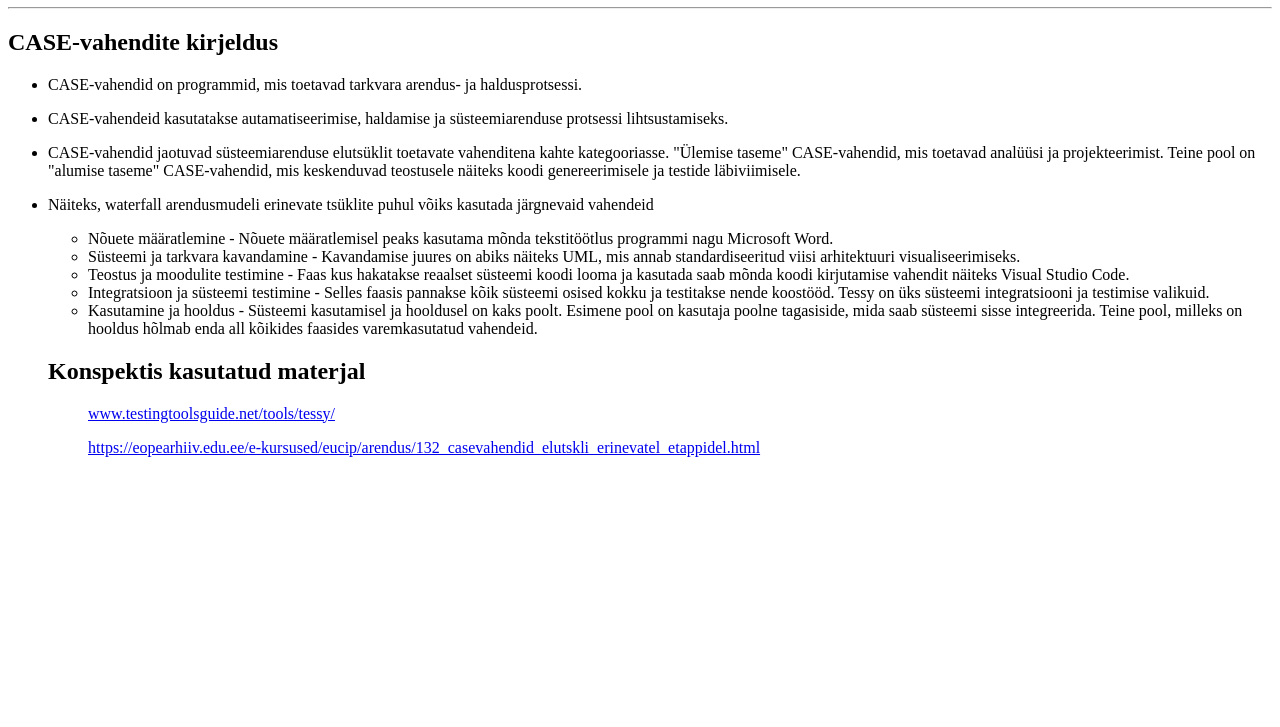
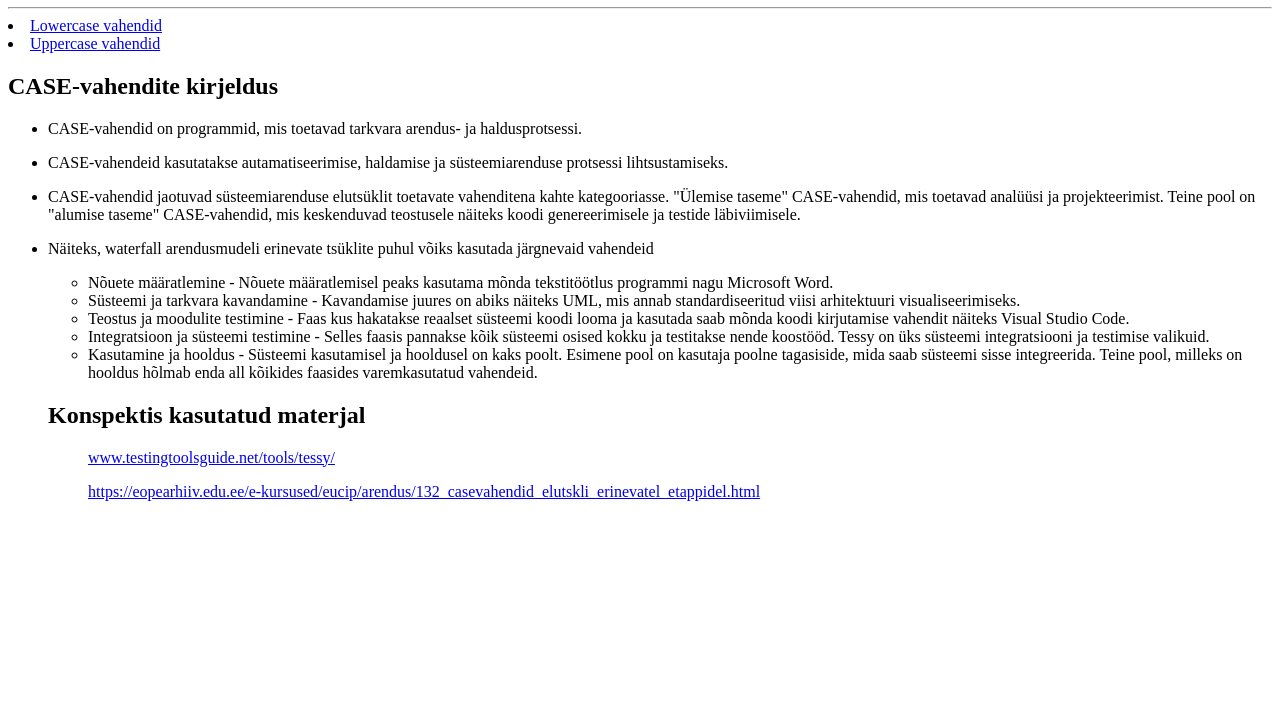
Before and after one commit to ROBERTTest1/ainemapp, a plain HTML site: page casevahendid/main.html in a window 1280 px wide. Shown: the part 73-800 px from the top of the page. Drawn offline with Linux system fonts and the light colour scheme.

Commit message:
Update main.html
parandus

```diff
--- a/casevahendid/main.html
+++ b/casevahendid/main.html
@@ -8,8 +8,8 @@
   <body>
     <h1>CASE vahendite konspekt</h1>
     <hr / >
-    <a href="lowercase.html"></a>
-    <a href="uppercase.html"></a>
+    <li><a href="lowercase.html">Lowercase vahendid</a></li>
+    <li><a href="uppercase.html">Uppercase vahendid</a></li>
     <h2>CASE-vahendite kirjeldus</h2>
     <ul>
         <tr>
```
